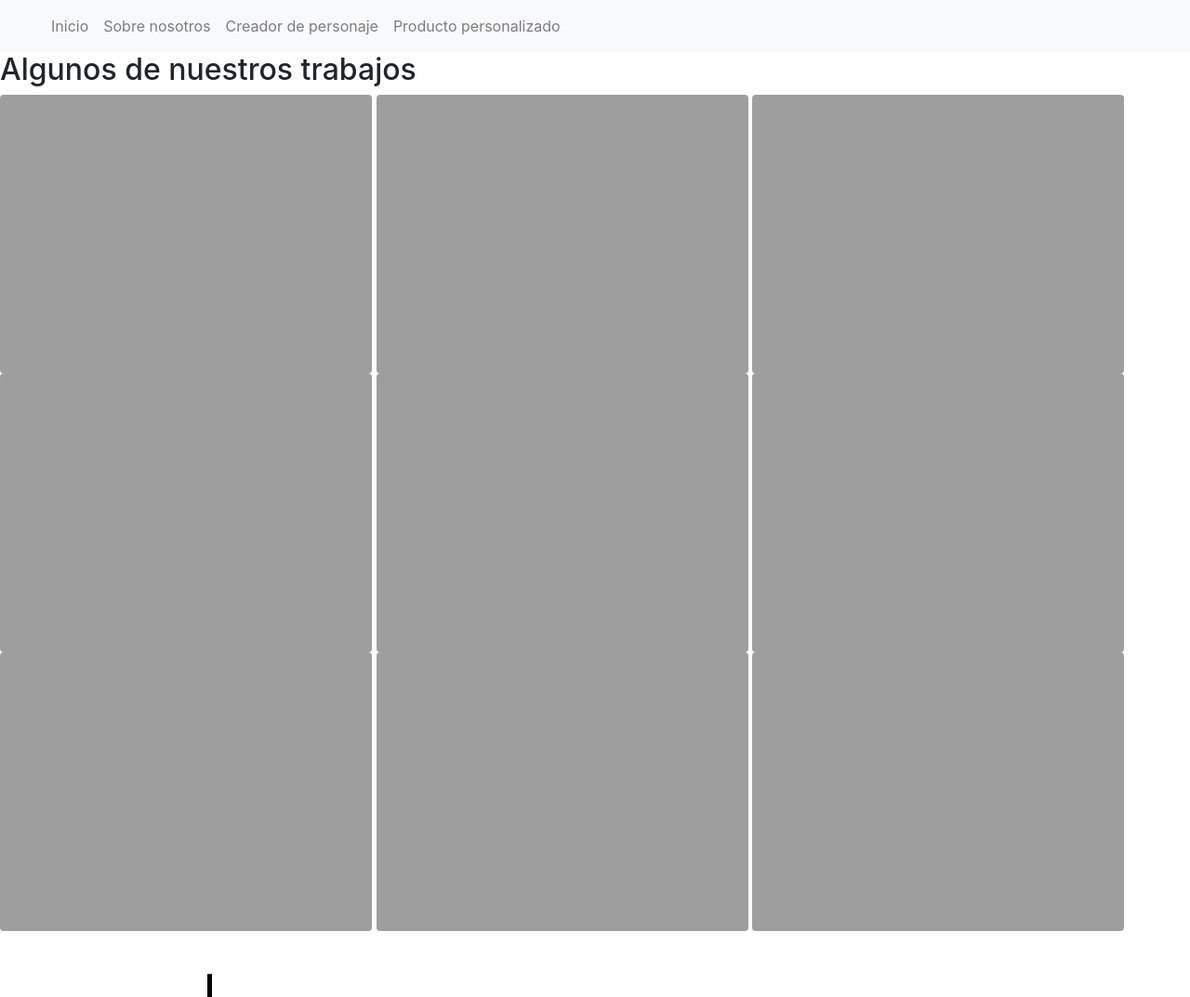
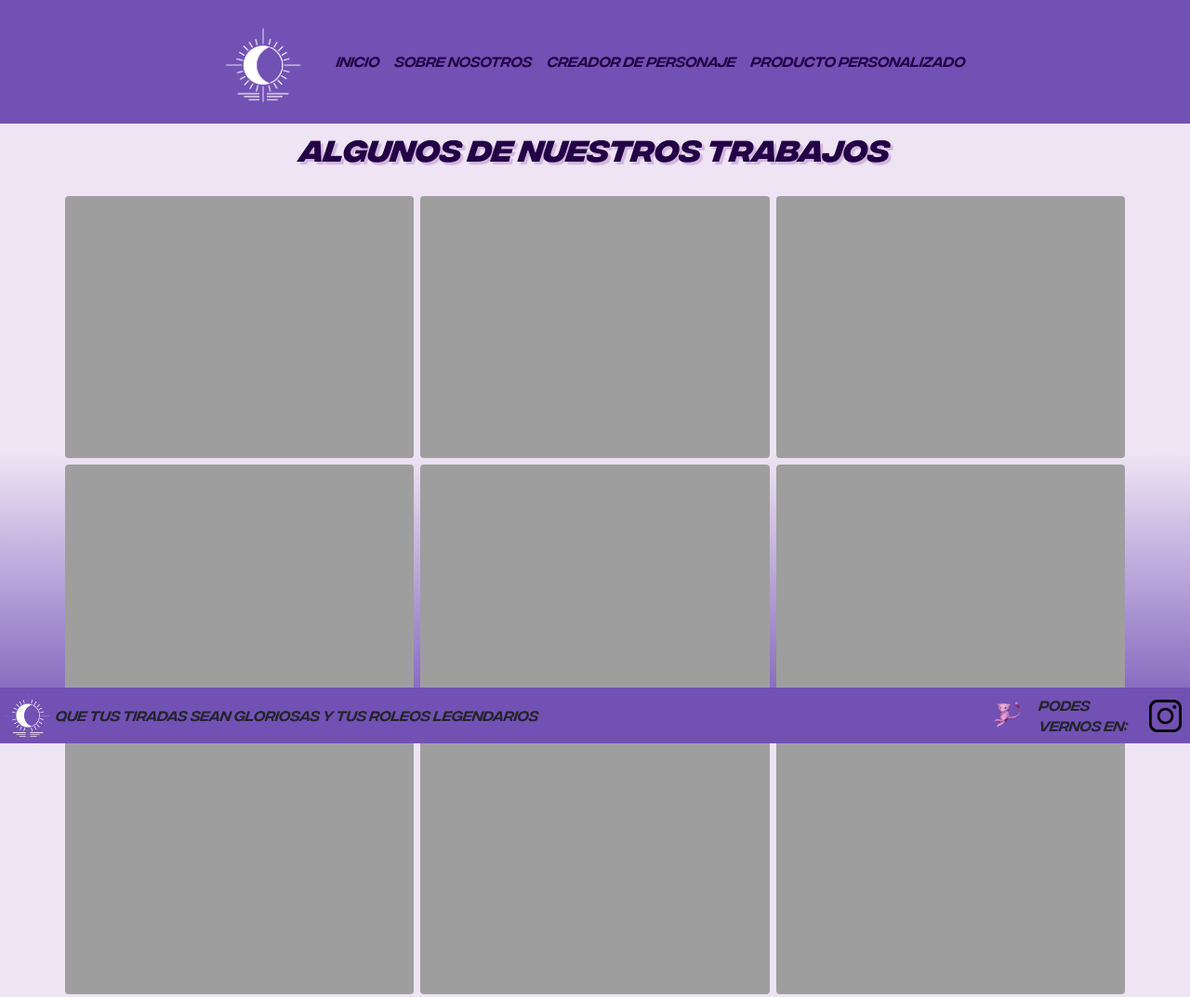
Before and after one commit to FBelous/MoonlightDice, a plain HTML site: page index.html in a window 1280 px wide. Shown: the top 1073 px of the page at 93% size. Drawn offline with nearby package versions, Linux system fonts and the light colour scheme; the site is published under a folder, as on GitHub Pages, so addresses that start at the root find nothing; files whose address does not match are found by name.

Commit message:
a ver si ahora toima el css

```diff
--- a/index.html
+++ b/index.html
@@ -22,7 +22,7 @@
     </script>
 
     <!-- css propio -->
-    <link rel="stylesheet" href="/css/styles.css">
+    <link rel="stylesheet" href="./css/styles.css">
     <title>Moonlight Dice</title>
 </head>
 
@@ -32,8 +32,8 @@
     <header class="header">
         <nav class="navbar navbar-expand-lg navbar-light bg-light">
             <div class="container-fluid">
-                <a class="tituloHeader navbar-brand" id="textoHeader" href="../index.html"><img
-                        src="../img/logo_centrado.png" alt="" class="d-inline-block align-text-top"></a>
+                <a class="tituloHeader navbar-brand" id="textoHeader" href="./index.html"><img
+                        src="./img/logo_centrado.png" alt="" class="d-inline-block align-text-top"></a>
                 <button class="navbar-toggler" type="button" data-bs-toggle="collapse"
                     data-bs-target="#navbarNavAltMarkup" aria-controls="navbarNavAltMarkup" aria-expanded="false"
                     aria-label="Toggle navigation">
```
